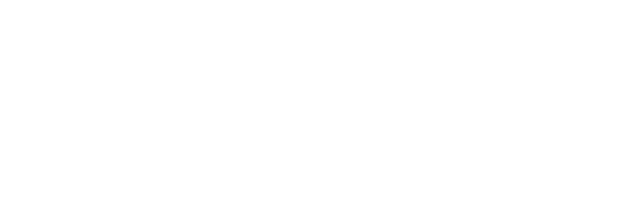
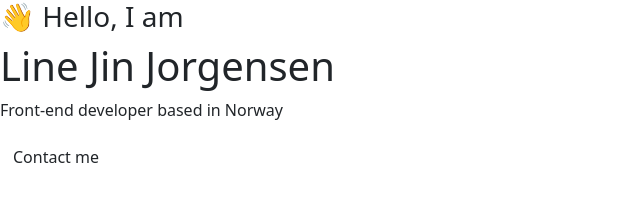
Before and after one commit to LineJinJ/SheCodes_Responsive_Week_5_Lesson_5_Header, a plain HTML site: page index.html in a window 1280 px wide. Shown: the whole page, without its empty margins (0-640 px from the left). Drawn offline with nearby package versions, Linux system fonts and the light colour scheme; a web font is replaced by a local one.

Commit message:
Updated introductory information

```diff
--- a/index.html
+++ b/index.html
@@ -28,5 +28,10 @@
     </style>
     <link rel="stylesheet" href="/src/styles.css" />
   </head>
-  <body></body>
+  <body>
+    <h3>👋 Hello, I am</h3>
+    <h1>Line Jin Jorgensen</h1>
+    <p>Front-end developer based in Norway</p>
+    <a href="" class="btn btn-branding">Contact me</a>
+  </body>
 </html>
```
